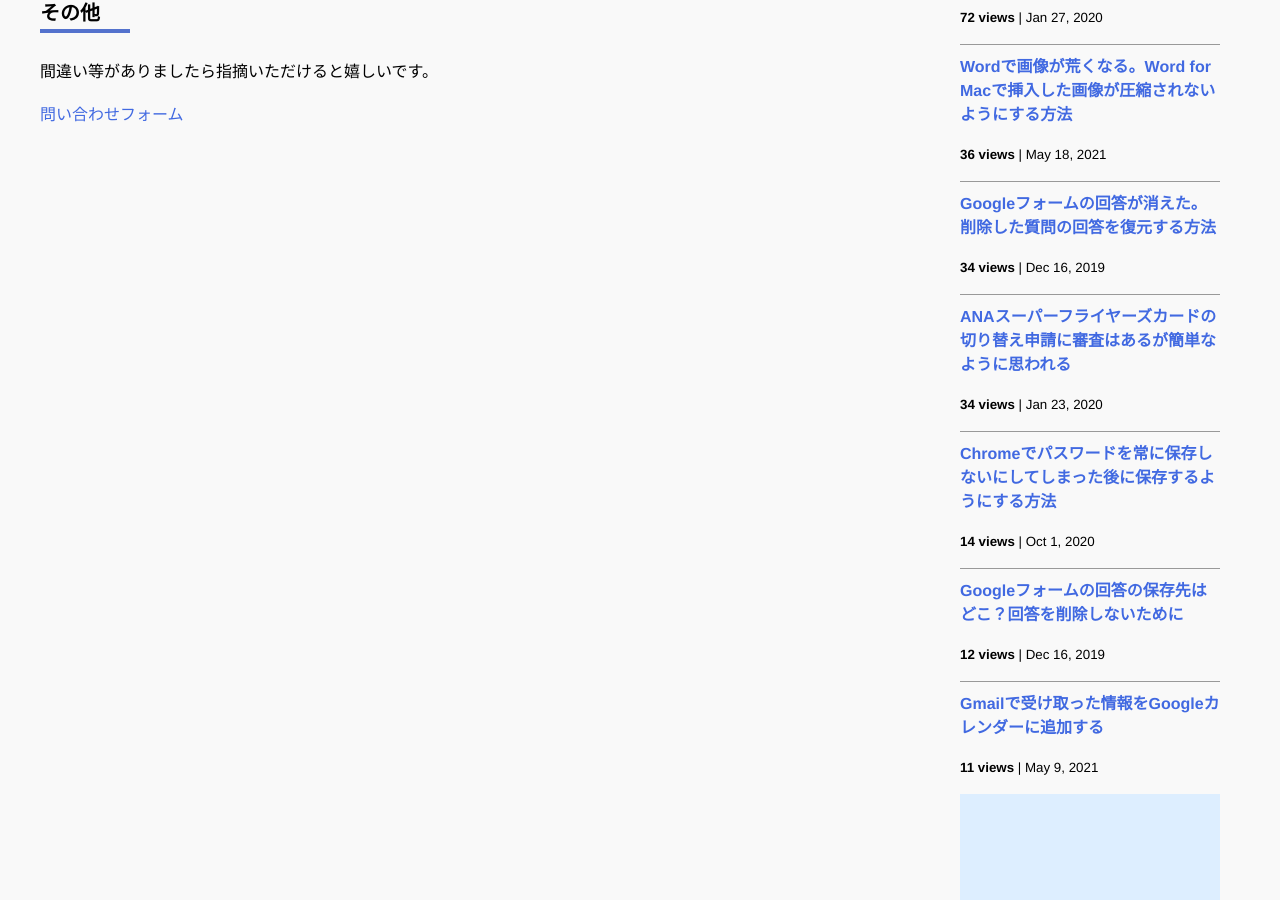
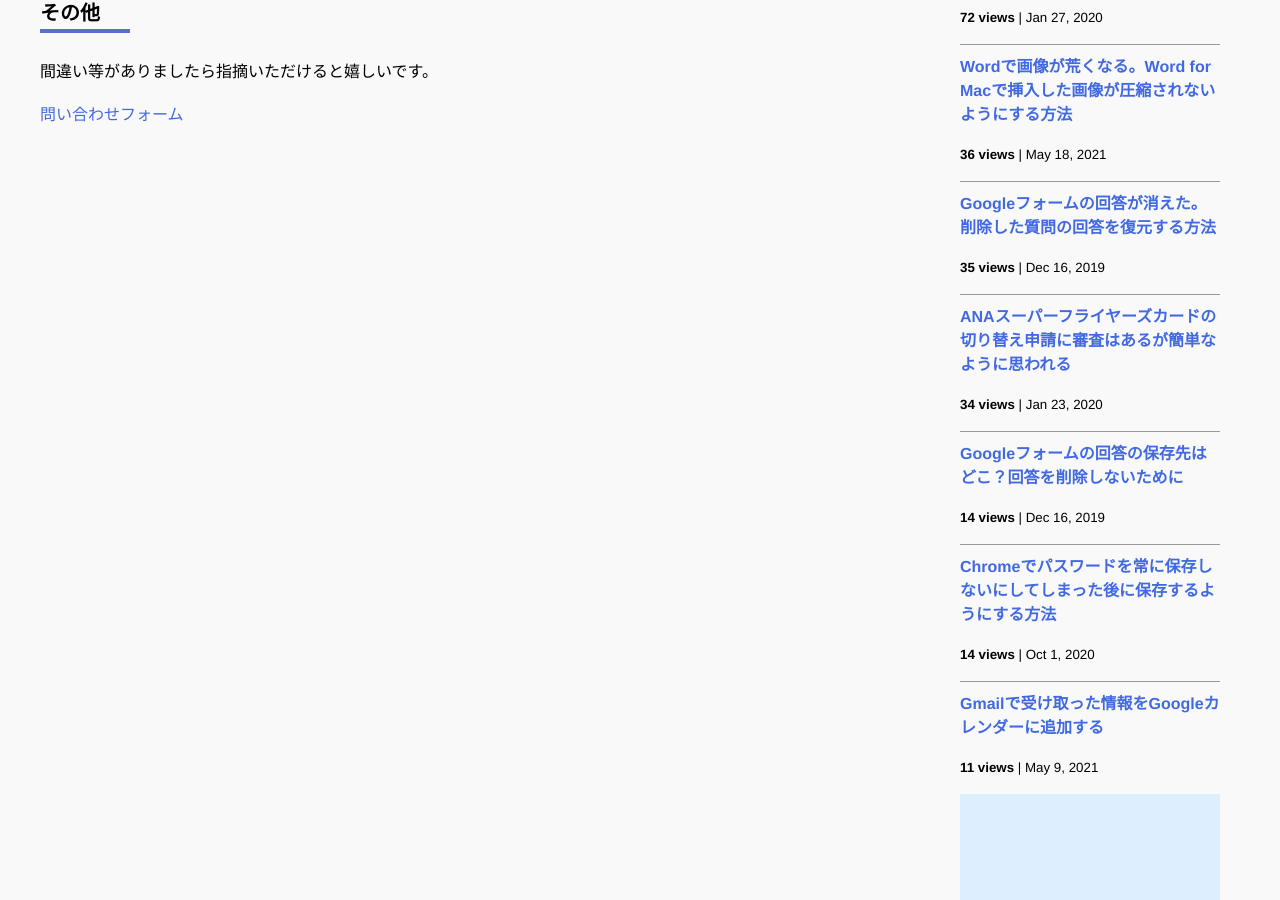
Before and after one commit to iwanaminami/shoyaiwaname, a Jekyll site: the page built from about.markdown, in a window 1280 px wide and 900 px high, scrolled down 943 px. Built offline with Jekyll 4.4.1, drawn with Linux system fonts in a browser that asks for light colours; nearby versions of some CDN libraries; comment, search, counter and statistics services are not loaded.

Commit message:
chore(ga): update _data/popularposts.yml 20260305-1652

```diff
--- a/_data/popularposts.yml
+++ b/_data/popularposts.yml
@@ -3,15 +3,15 @@ side:
     url: "/2020/01/27/ex-rideontheway.html"
   - view: 36
     url: "/2021/05/18/image-compression-word.html"
-  - view: 34
+  - view: 35
     url: "/2019/12/16/restore-googleform.html"
   - view: 34
     url: "/2020/01/23/sfc-judge.html"
   - view: 14
     url: "/"
   - view: 14
+    url: "/2019/12/16/googleform-answers.html"
+  - view: 14
     url: "/2020/10/01/googlepassword.html"
-  - view: 12
-    url: "/2019/12/16/googleform-answers.html"
   - view: 11
     url: "/2021/05/09/gmailtocalendar.html"
```
